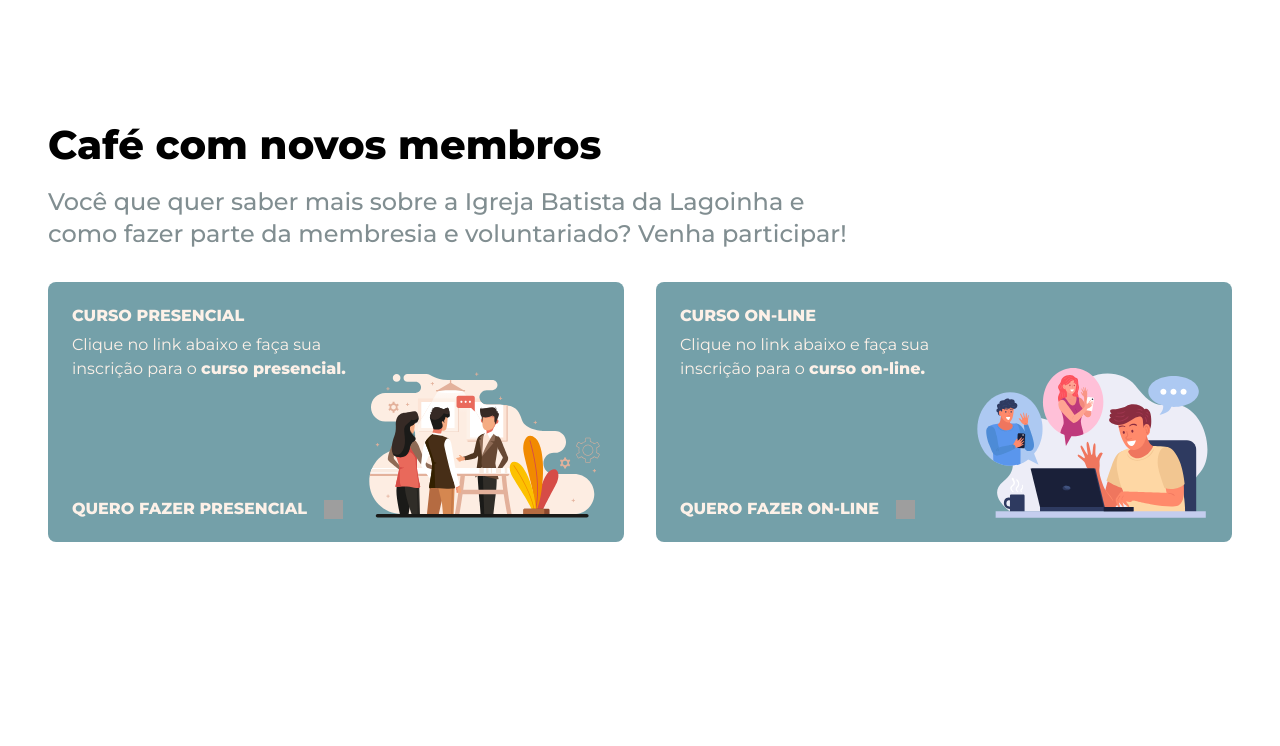
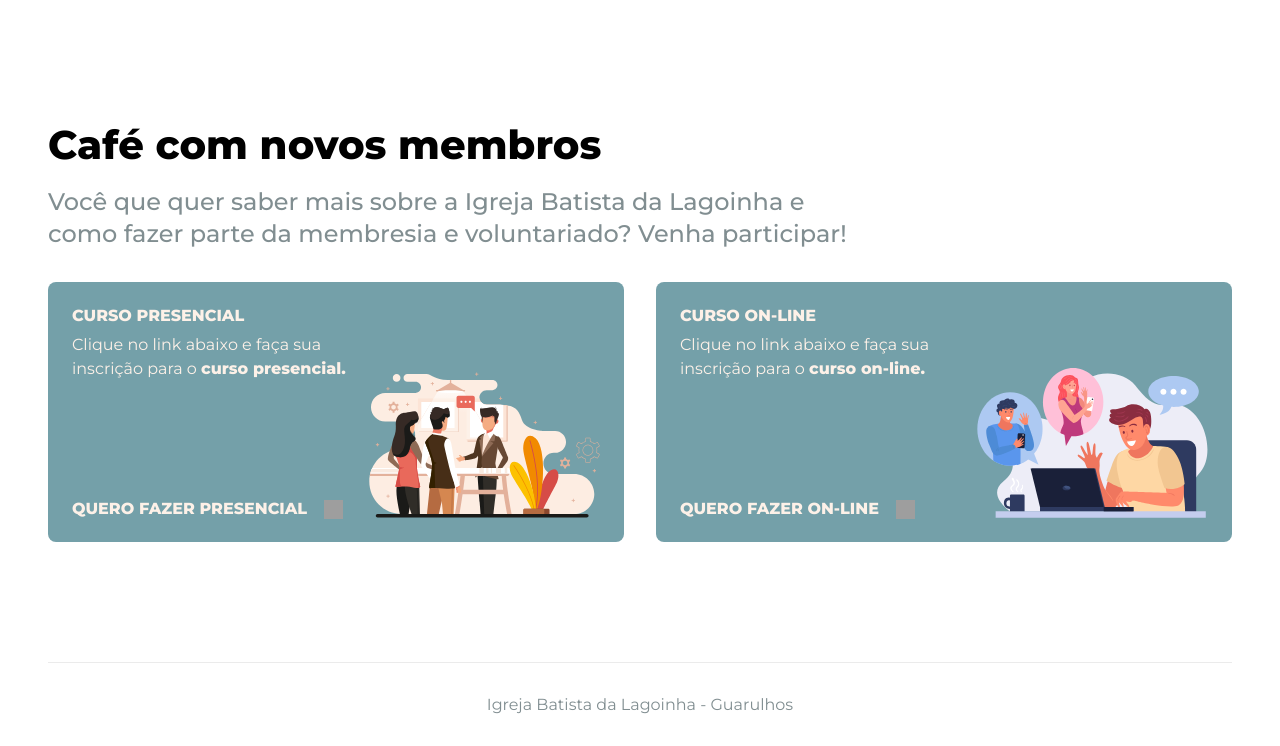
Before and after one commit to rodrigoanastacio/IBL-GRU_cafe-de-novos-membros, an Astro site: page / in a window 1280 px wide. Shown: the part 627-1373 px from the top of the page. Before the commit the page ends 1289 px from the top, so only its background shows below. Built offline with nearby package versions, Linux system fonts and the light colour scheme; Astro itself is replaced by a stand-in of ours; grey boxes are pictures that could not be loaded.

Commit message:
Desenvolve Footer

```diff
--- /dev/null
+++ b/src/components/Footer.astro
@@ -0,0 +1,5 @@
+<footer class="footer">
+  <div class="c-container">
+    <p class="footer__copy">Igreja Batista da Lagoinha - Guarulhos</p>
+  </div>
+</footer>
--- a/src/pages/index.astro
+++ b/src/pages/index.astro
@@ -1,6 +1,7 @@
 ---
 import Hero from "../components/Hero.astro";
 import Layout from "../layouts/Layout.astro";
+import Footer from "../components/Footer.astro";
 ---
 
 <Layout title="Welcome to Astro.">
@@ -73,4 +74,6 @@
       </div>
     </div>
   </section>
+
+  <Footer />
 </Layout>
--- a/src/styles/base/_reset.scss
+++ b/src/styles/base/_reset.scss
@@ -13,7 +13,7 @@
   --gray-100: #d1d1d1;
   --gray-600: #818e91;
   --gray-700: #2a2d33;
-  --gray-800: #1e1e1e;
+  --gray-800: #1a1a18;
 
   --color-primary: #74a0a9;
 
--- /dev/null
+++ b/src/styles/components/_c-footer.scss
@@ -0,0 +1,11 @@
+.footer {
+  .c-container {
+  }
+
+  &__copy {
+    padding: rem(32px) rem(16px);
+    border-top: 1px solid rgba(204, 204, 204, 0.4);
+    width: 100%;
+    text-align: center;
+  }
+}
--- a/src/styles/main.scss
+++ b/src/styles/main.scss
@@ -9,5 +9,6 @@
 @import "./components/c-logo";
 @import "./components/c-title";
 @import "./components/c-card";
+@import "./components/c-footer";
 
 @import "./layouts/l-section";
```
